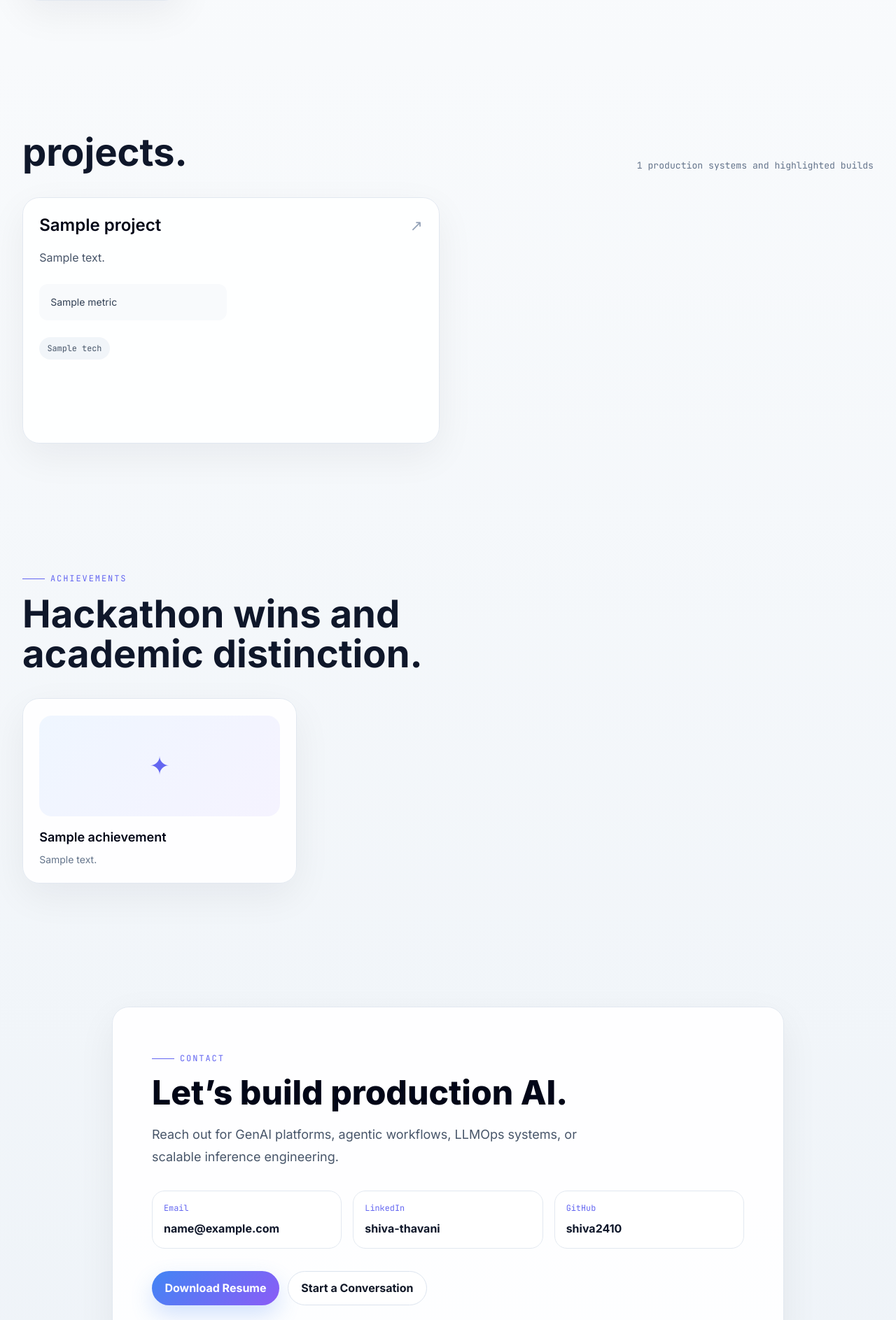
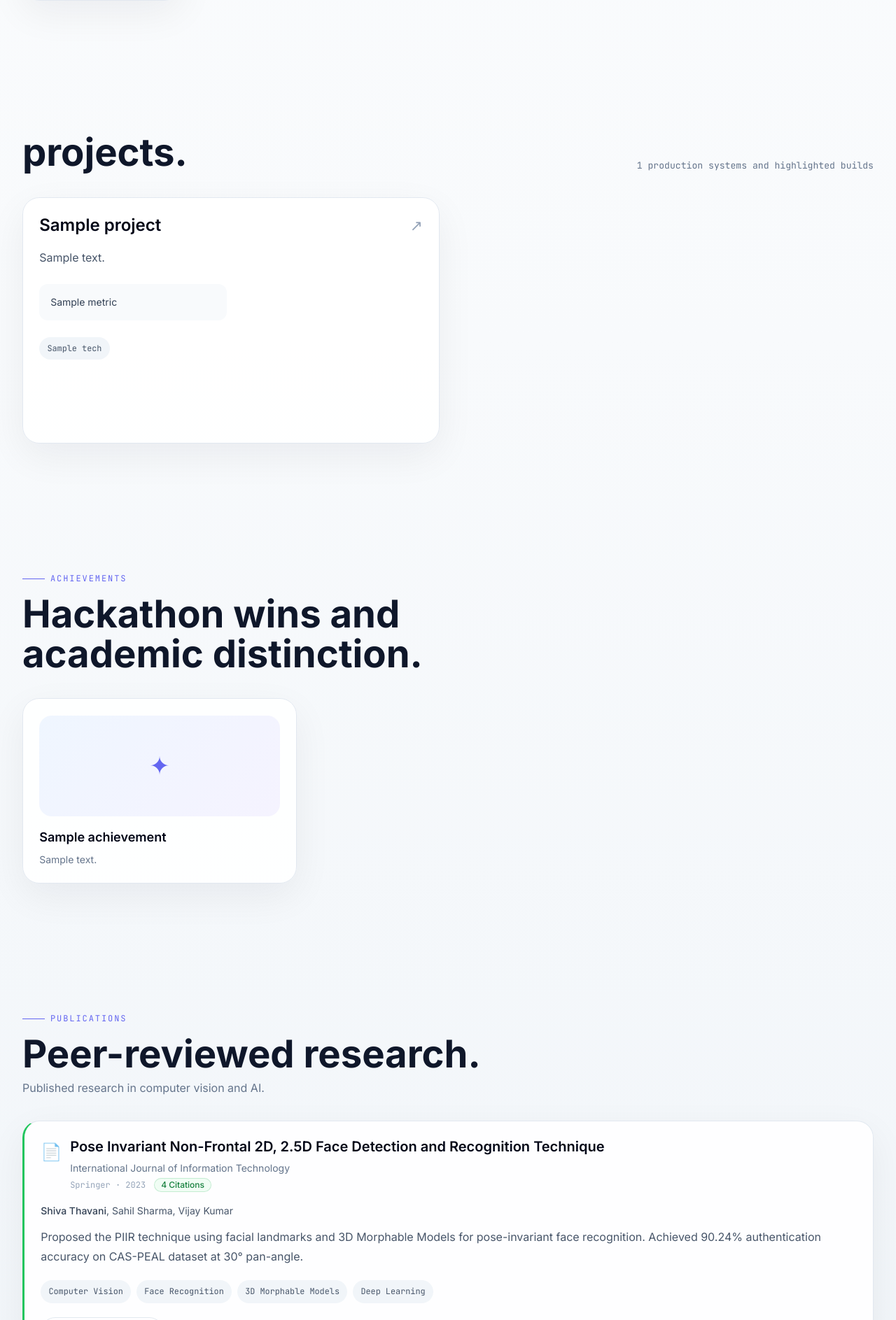
Before and after one commit to shiva2410/shiva-rag-bot, a FastAPI app: template templates/index.html in a window 1280 px wide. Shown: the part 2513-4400 px from the top of the page at 70% size. Run offline with FastAPI, Linux system fonts and the light colour scheme; the template is opened without the code that fills it: most values are stand-ins (such as "Sample title", 1, 10 or a date in 2020); some libraries are stand-ins or nearby versions.

Commit message:
add research paper

```diff
--- a/api/index.py
+++ b/api/index.py
@@ -260,6 +260,13 @@ async def response_generator(question: str):
             "Scanning career vectors... strong signal found...",
             "RAG-ing through the resume so you don't have to..."
         ])
+    if any(x in q_lower for x in ["research", "paper", "published", "publication","machine learning","deep learning","computer vision","springer", "face recognition", "piir", "pose"]):
+        matched.extend([
+            "Pulling from the Springer-published researcher...",
+            "Checking across published research and real-world shipped systems...",
+            "Fetching from research papers and production deployments alike...",
+            "Retrieving from published research and industry production deployments..."
+        ])
 
     # 2. Select distinct fillers: take up to 2 context matches, fill up to 5 with others
     selected = []
--- a/static/js/main.js
+++ b/static/js/main.js
@@ -11,7 +11,7 @@ function updateNavbar() {
 }
 
 function setActiveLink() {
-  const sections = ["about", "experience", "skills", "projects", "achievements", "contact"];
+  const sections = ["about", "experience", "skills", "projects", "achievements", "publications", "contact"];
   let active = "";
   sections.forEach((id) => {
     const section = document.getElementById(id);
--- a/templates/components/navbar.html
+++ b/templates/components/navbar.html
@@ -9,6 +9,7 @@
       <a class="nav-link" href="#skills">Skills</a>
       <a class="nav-link" href="#projects">Projects</a>
       <a class="nav-link" href="#achievements">Achievements</a>
+      <a class="nav-link" href="#publications">Publications</a>
       <a class="nav-link" href="#contact">Contact</a>
     </div>
     <div class="hidden items-center gap-4 md:flex">
@@ -27,6 +28,7 @@
     <a class="mobile-link" href="#skills">Skills</a>
     <a class="mobile-link" href="#projects">Projects</a>
     <a class="mobile-link" href="#achievements">Achievements</a>
+    <a class="mobile-link" href="#publications">Publications</a>
     <a class="mobile-link" href="#contact">Contact</a>
     <a href="/resume" class="mt-4 inline-flex w-full justify-center rounded-full bg-slate-950 px-5 py-3 font-semibold text-white">Download Resume</a>
   </div>
--- /dev/null
+++ b/templates/components/publications.html
@@ -0,0 +1,40 @@
+<section id="publications" class="section">
+  <div class="mx-auto max-w-7xl px-5 lg:px-8">
+    <div class="section-heading reveal">
+      <p class="eyebrow">Publications</p>
+      <h2>Peer-reviewed research.</h2>
+      <p class="mt-2 text-base text-slate-500">Published research in computer vision and AI.</p>
+    </div>
+    <div class="reveal">
+      <article class="project-card" style="border-left: 3px solid #22c55e; position: relative;">
+        <div class="flex flex-col gap-4 sm:flex-row sm:items-start sm:justify-between">
+          <div class="flex-1">
+            <div class="flex items-start gap-3">
+              <span class="mt-1 text-2xl">📄</span>
+              <div>
+                <h3 class="text-xl font-semibold text-slate-950 leading-tight">Pose Invariant Non-Frontal 2D, 2.5D Face Detection and Recognition Technique</h3>
+                <p class="mt-2 text-sm text-slate-500">International Journal of Information Technology</p>
+                <div class="mt-1 flex flex-wrap items-center gap-3">
+                  <span class="font-mono text-xs text-slate-400">Springer · 2023</span>
+                  <span class="inline-flex items-center rounded-full bg-green-50 px-2.5 py-0.5 text-xs font-medium text-green-700 ring-1 ring-inset ring-green-600/20">4 Citations</span>
+                </div>
+              </div>
+            </div>
+            <p class="mt-4 text-sm text-slate-600 leading-relaxed"><span class="font-medium text-slate-700">Shiva Thavani</span>, Sahil Sharma, Vijay Kumar</p>
+            <p class="mt-3 leading-7 text-slate-600">Proposed the PIIR technique using facial landmarks and 3D Morphable Models for pose-invariant face recognition. Achieved 90.24% authentication accuracy on CAS-PEAL dataset at 30° pan-angle.</p>
+            <div class="mt-5 flex flex-wrap gap-2">
+              <span class="chip">Computer Vision</span>
+              <span class="chip">Face Recognition</span>
+              <span class="chip">3D Morphable Models</span>
+              <span class="chip">Deep Learning</span>
+            </div>
+            <div class="mt-5 flex flex-wrap items-center gap-4">
+              <a href="https://link.springer.com/article/10.1007/s41870-023-01335-2" target="_blank" rel="noopener" class="inline-flex items-center gap-2 rounded-full border border-slate-200 px-5 py-2.5 text-sm font-semibold text-slate-700 hover:bg-slate-50 hover:border-indigo-300 hover:text-indigo-600 transition">Read on Springer →</a>
+            </div>
+            <p class="mt-4 font-mono text-xs text-slate-400">DOI: 10.1007/s41870-023-01335-2</p>
+          </div>
+        </div>
+      </article>
+    </div>
+  </div>
+</section>
--- a/templates/index.html
+++ b/templates/index.html
@@ -6,5 +6,6 @@
   {% include "components/skills.html" %}
   {% include "components/projects.html" %}
   {% include "components/achievements.html" %}
+  {% include "components/publications.html" %}
   {% include "components/contact.html" %}
 {% endblock %}
```
Also changed, not shown: data/shiva_knowledge_base.txt (+22 -0 lines).
